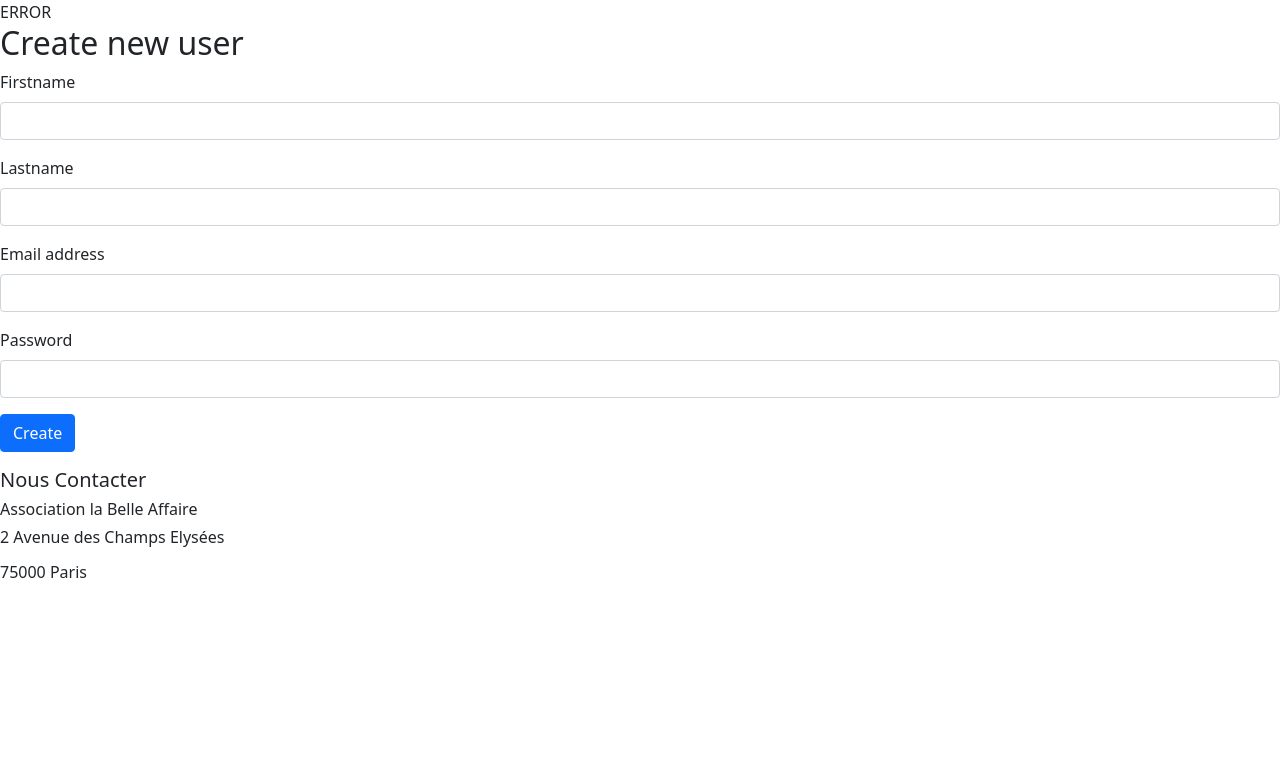
After one commit to CherHamza/projetPHP, a PHP site: template views/createUser.php in a window 1280 px wide. The commit adds this page. Shown: the top 783 px of the page. Run offline with PHP 8.4, Linux system fonts and the light colour scheme; the template is opened without the code that fills it, so the values that code supplies are empty.

Commit message:
Login & logout done (working well) + create new user (CRUD) done

```diff
--- a/core/security.php
+++ b/core/security.php
@@ -1,62 +1,77 @@
 <?php
 require_once(dirname(__FILE__).'/../src/models/users.php');
-function postLogin()
-{
-    if(isset($_POST["email"]) && isset($_POST["password"])){
-       echo $_POST["email"];
-       echo $_POST["password"];
-       echo $_POST["connexion"];
+// function postLogin()
+// {
+//     if(isset($_POST["email"]) && isset($_POST["password"])){
+//        echo $_POST["email"];
+//        echo $_POST["password"];
+//        echo $_POST["connexion"];
 
+//     }
+// }
+
+function connect(){
+
+
+session_start();
+// Soit l'utilisateur vient de renseigner le formulaire et on vérifie que le couple login/mdp est
+if (isset($_POST['connexion']) && $_POST['connexion'] === 'connect') {
+    session_destroy();
+    if (isset($_POST['email']) && isset($_POST['password'])) {
+        if (search_user($_POST['email'], $_POST['password']) === true) {
+            session_start();
+            $_SESSION['user'] = [
+                'connect'=> true,
+                'email' =>  $_POST['email'],
+            ];
+
+            header('location: http://' . $_SERVER["SERVER_NAME"] . ":" . $_SERVER["SERVER_PORT"] . '/index.php?page=accueil');
+        } else {
+            echo '
+            <div class="alert alert-danger mt-5" role="alert">
+                <p class="text-center ">Utilisateur Inconnu</p>
+            </div>
+            ';
+        }
     }
 }
+// else {
+//     session_destroy();
+ }
 
-function search_user($email, $password)
+function search_user($email, $pwd)
 {
-    $users = getUsers();
+$users = read_users();
+if (is_array($users) && array_key_exists($email, $users) &&  password_verify($pwd, $users[$email])) {
+    return true;
+}
+return false;
+}
+function read_users()
+{
+    // $result = [];
+    if ($fp = fopen(dirname(__FILE__) . '/../src/datas/users.csv', 'r')) {
+        while ($user = fgetcsv($fp, null, ';')) {
 
-    if(is_array($users)){
-        // echo 'OK';
-        foreach($users as $userKey ){
-            // var_dump($userKey['email']);
-           if($userKey['email'] === $email && password_verify($password, $userKey['password'])){
-            echo "Vous êtes bien identifié";
-             return true;
-
-           }
-
+            $result[$user[2] ]= $user[3];
         }
-
-        return true;
-    }else{
-        echo "NON NON NON!";
-        return false;
+        fclose($fp);
+        return $result;
+    } else {
+        echo 'Erreur pendant l\'ouverture du fichier<br>';
     }
-
 }
-function connect()
+function saveUser($firstname, $lastname, $email, $pwd)
 {
-    session_start();
-    if(isset($_POST['connexion']) && $_POST['connexion']==='connect'){
-        session_destroy();
-        if(isset($_POST['email']) && isset($_POST['password'])){
-            if (search_user($_POST['email'], $_POST['password'] === true)) {
-                 session_start();
-                $_SESSION['user'] = true;
-                var_dump($_SESSION['user']);
-                 header('location: http://' . $_SERVER["SERVER_NAME"] . ":" . $_SERVER["SERVER_PORT"] . '/index.php?page=members');
-
-            }elseif(isset($_SESSION['user'])&& $_SESSION['email']===true){
-                header('location: http://' . $_SERVER['SERVER_NAME'] . ":" . $_SERVER['SERVER_PORT'] . '/index.php?page=about');
-            }else {
-                session_destroy();
-            }
+    if ($fp = fopen(dirname(__FILE__) . '/../src/datas/users.csv', 'a')) {
+        if (fputcsv($fp, [$firstname, $lastname, $email, password_hash($pwd, PASSWORD_DEFAULT)], ';')) {
+            return true;
+        } else {
+            return false;
+        }
+    }
+    return false;
+}
 
 
-
-        }
-
-
-
-}
-}
 ?>
--- a/src/datas/users.csv
+++ b/src/datas/users.csv
@@ -2,3 +2,5 @@ Giselle;Alimi;gigi@gmail.com;$2y$10$i7J.CwKF5K0hSO1txSdpB.0BmY860lerip3VlH.rn9.v
 Bernard;Moitessier;beber@gmail.com;$2y$10$YkR.2I2h4nJKWIGtg/Aamedxyy5kY9m3UMfrlKTiHiscfcQklnxk2
 Mohamed;Ali;mali@gmail.com;$2y$10$J.RCU/uoMjk701Z1EhjpueKLMCSdtxNsnloBusF1Usv.q0GZXSGZi
 Lea;Sedoux;leasedoux@yahoo.fr;$2y$10$hMmreJJk/9o.YfcBjWxRz.SQ5MIs6uu5oWNjhcuQG7v.pQJtOKCh2
+hamza;cher;hamza@gmail.com;$2y$10$5sVyTVqlfeQA9m7h5Vh41Os0oN/LC4yH3MHGNCtiblEm7/nf2zSgG
+vivi;lana;vivi@gmail.com;$2y$10$Efe2pMqKggUlopkOPlysxejaT.1ozbrogkXVoQDxOOG/shGQfaUCa
--- a/src/models/users.php
+++ b/src/models/users.php
@@ -1,4 +1,5 @@
 <?php
+
 
 function getUsers()
 {
@@ -23,6 +24,54 @@ function getUsers()
 }
 
 }
+function createUser()
+{
+
+
+    if(isset($_POST["submit"])){
+      if(isset($_POST["firstname"]) && $_POST["firstname"] !== ""){
+        if(isset($_POST["lastname"]) && $_POST["lastname"] !== ""){
+            if(isset($_POST["password"]) && $_POST["password"] !== ""){
+                $user= search_user_by_email($_POST['email']);
+                if($user===true){
+                    echo 'User recognized';
+                }else{
+                    if(saveUser($_POST["firstname"], $_POST["lastname"], $_POST["email"], $_POST["password"])){
+                        echo 'User saved successfully';
+                    }else{
+                        echo '<div class="alert alert-danger">Error saving user.</div>';
+                    }
+
+
+                }
+            }else{
+                echo "<p>Please enter a password</p>";
+            }
+
+        }else {
+            echo "<p>Please enter a lastname</p>";
+        }
+
+
+      }
+      else{
+        echo "<p>Please enter a firstname</p>";
+      }
+      }else{
+        echo "ERROR";
+    }
+
+}
+function search_user_by_email($email)
+{
+    $users = read_users();
+    if (array_key_exists($email, $users)) {
+        echo 'ok';
+        return true;
+    }
+    echo 'PAS-OK';
+    return false;
+}
 
 
 ?>
--- a/views/about.php
+++ b/views/about.php
@@ -1,6 +1,4 @@
-<?php
-session_start();
-?>
+
 <h1>About Us</h1>
     <div class=row>
         <div class="col">
--- /dev/null
+++ b/views/createUser.php
@@ -0,0 +1,44 @@
+<?php
+require_once(dirname(__FILE__)."/../src/models/users.php");
+require_once(dirname(__FILE__)."/../core/security.php");
+
+
+
+createUser();
+?>
+<h2>Create new user</h2>
+
+<form action="index.php?page=create" method="POST">
+<div class="mb-3">
+
+
+      <label for="firstname" class="form-label">Firstname</label>
+      <input type="text" class="form-control" id="firstname" name="firstname" >
+
+    </div>
+
+    <div class="mb-3">
+
+
+      <label for="lastname" class="form-label">Lastname</label>
+      <input type="text" class="form-control" id="lastname" name="lastname" >
+
+    </div>
+
+<div class="mb-3">
+
+
+      <label for="email" class="form-label">Email address</label>
+      <input type="email" class="form-control" id="email" name="email" aria-describedby="emailHelp">
+
+    </div>
+
+    <div class="mb-3">
+      <label for="password" class="form-label">Password</label>
+      <input type="password" class="form-control" name="password" id="password">
+
+    </div>
+
+    <input type="submit" name="submit" value="Create" class="btn btn-primary">
+
+  </form>
```
Also changed, not shown: core/router.php (+6 -1 lines), views/includes/header.php (+23 -3 lines), views/login.php (+17 -5 lines), views/logout.php (added, +7 -0 lines), views/members.php (+8 -5 lines).
